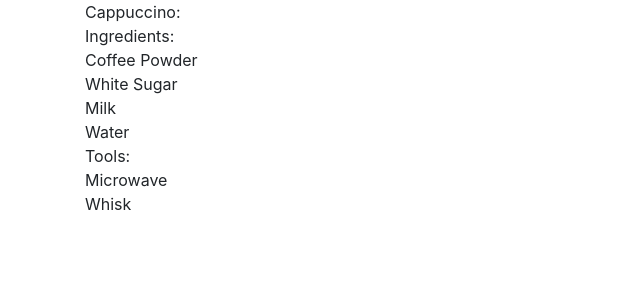
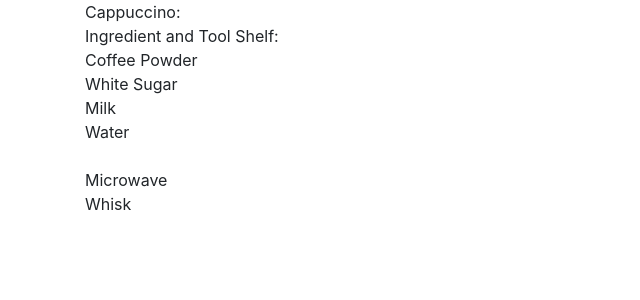
Before and after one commit to RebeccaHale/UI-Final-Project, a Flask app: page /learn/1 in a window 1280 px wide. Shown: the part 56-356 px from the top of the page, without its empty margins (0-640 px from the left). Run offline with Flask 2, Linux system fonts and the light colour scheme; some libraries are stand-ins or nearby versions.

Commit message:
Rebecca - added baseline UI elements

```diff
--- a/templates/learn.html
+++ b/templates/learn.html
@@ -14,7 +14,7 @@
     </div>
     <div class="row">
         <div class="col-12">
-            Ingredients:
+            Ingredient and Tool Shelf:
             <div id="ingredients-shelf">
                 {% for ingred in  drink_info.ingredients %}
                     {{ingred}}<br>
@@ -24,7 +24,7 @@
     </div>
     <div class="row">
         <div class="col-12">
-            Tools:
+            <br>
             <div id="tools-shelf">
                 {% for tool in  drink_info.tools %}
                     {{tool}}<br>
```
